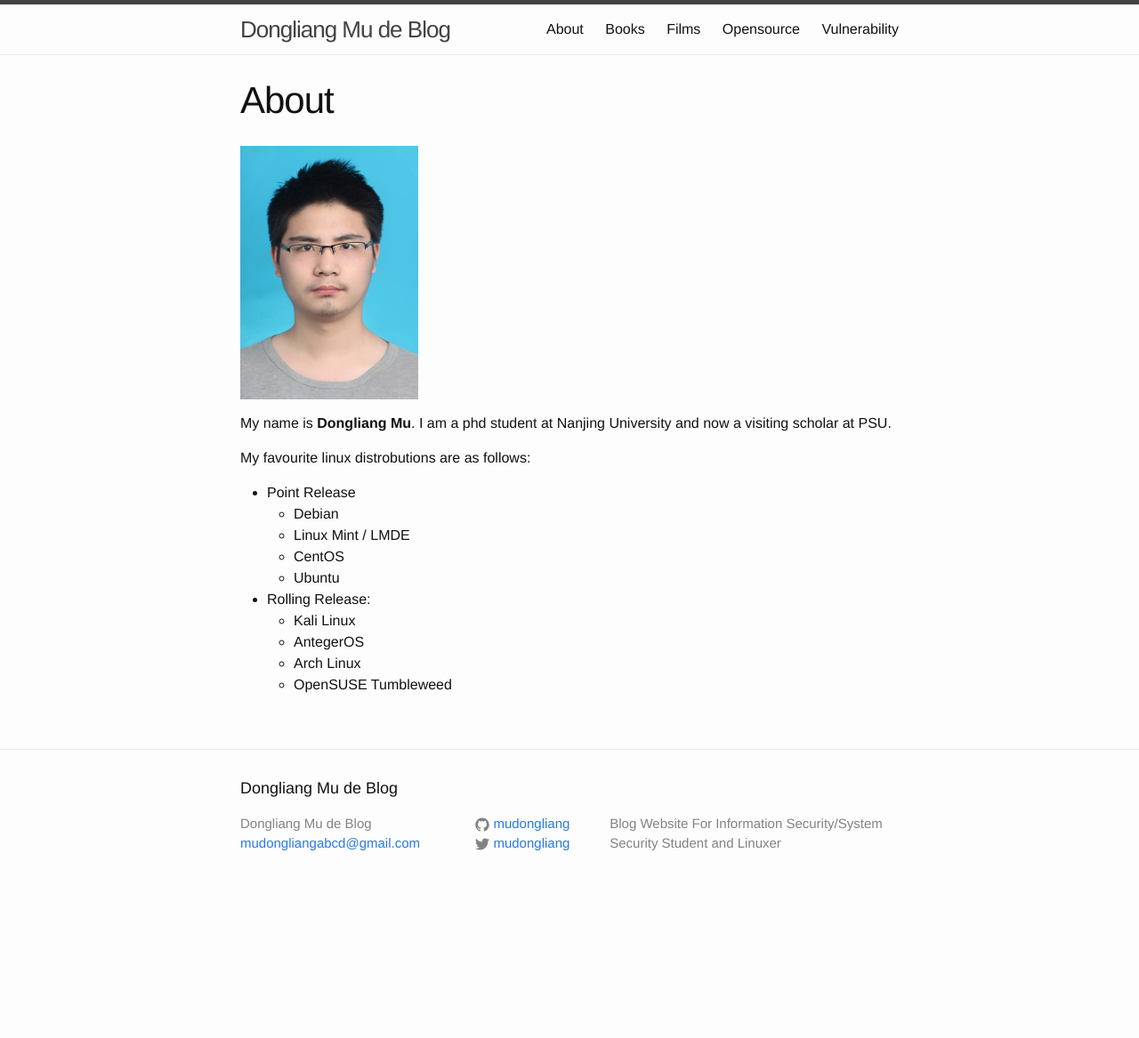
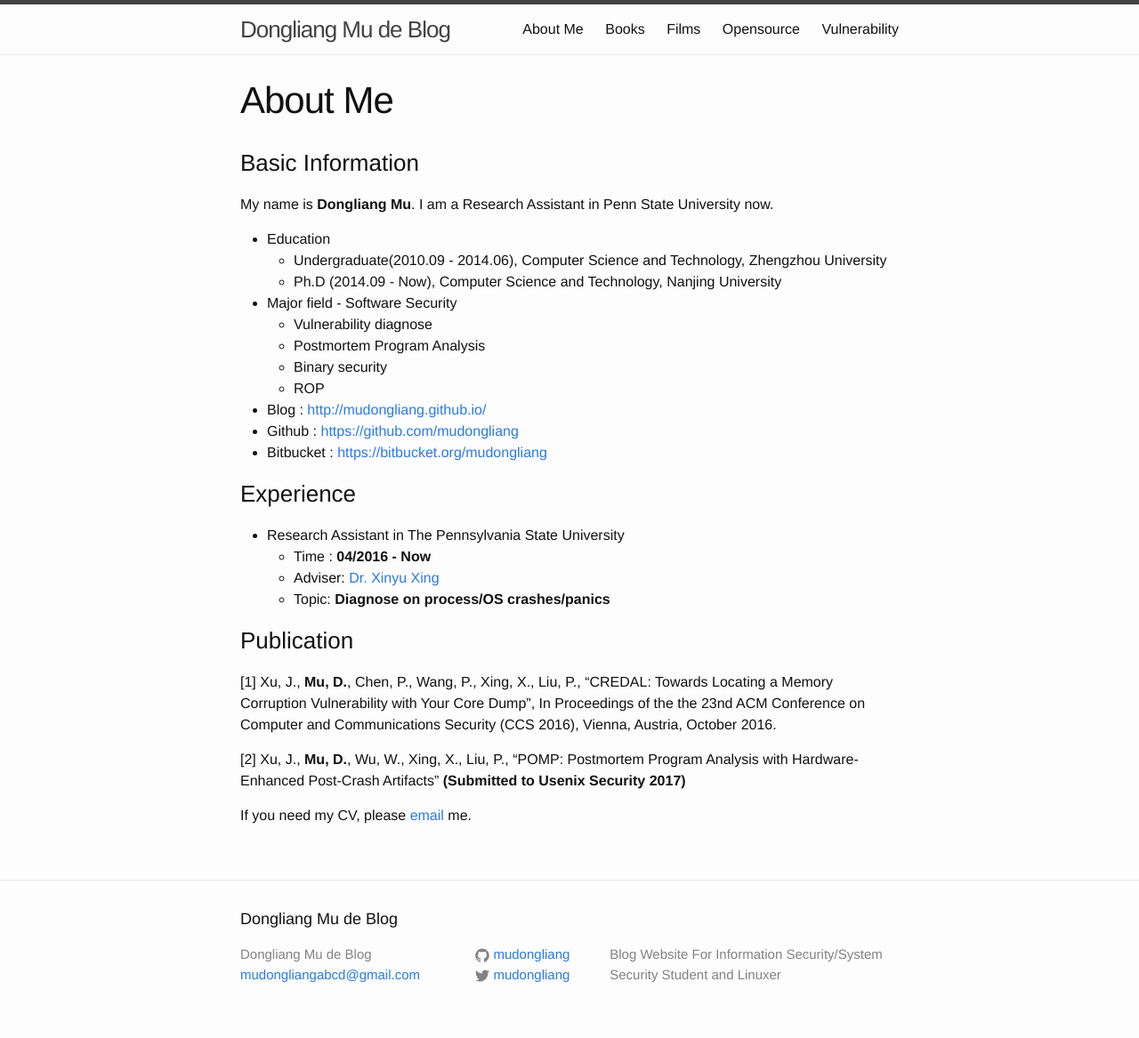
Before and after one commit to mudongliang/mudongliang.github.io, a Jekyll site: the page built from about/about.md, in a window 1280 px wide. Shown: the whole page at 89% size. Built offline with Jekyll 4.4.1, drawn with Linux system fonts in a browser that asks for light colours; before the commit the page ends 1020 px from its top, so only the background shows below that.

Commit message:
modify my basic information and add parts of my cv into About Me

```diff
--- a/about/about.md
+++ b/about/about.md
@@ -1,23 +1,36 @@
 ---
 layout: page
-title: About
+title: About Me
 permalink: /about/
 ---
 
-<img src="{{site.url}}/images/Photo.jpg" alt="Photo" style="width: 200px;"/>
+### Basic Information
 
-My name is **Dongliang Mu**. I am a phd student at Nanjing University and now a visiting scholar at PSU.
+My name is **Dongliang Mu**. I am a Research Assistant in Penn State University now.
 
-My favourite linux distrobutions are as follows:
+- Education
+	- Undergraduate(2010.09 - 2014.06), Computer Science and Technology, Zhengzhou University
+	- Ph.D (2014.09 - Now), Computer Science and Technology, Nanjing University
+- Major field - Software Security
+	- Vulnerability diagnose
+	- Postmortem Program Analysis
+	- Binary security
+	- ROP
+- Blog 	    : [http://mudongliang.github.io/](http://mudongliang.github.io/)
+- Github    : [https://github.com/mudongliang](https://github.com/mudongliang)
+- Bitbucket : [https://bitbucket.org/mudongliang](https://bitbucket.org/mudongliang)
 
-- Point Release
-	- Debian
-	- Linux Mint / LMDE
-	- CentOS
-	- Ubuntu
+### Experience
 
-- Rolling Release:
-	- Kali Linux
-	- AntegerOS
-	- Arch Linux
-	- OpenSUSE Tumbleweed
+- Research Assistant in The Pennsylvania State University
+	- Time : **04/2016 - Now**
+	- Adviser: [Dr. Xinyu Xing](http://xinyuxing.org/)
+	- Topic: **Diagnose on process/OS crashes/panics**
+
+### Publication
+
+[1] Xu, J., **Mu, D.**, Chen, P., Wang, P., Xing, X., Liu, P., "CREDAL: Towards Locating a Memory Corruption Vulnerability with Your Core Dump", In Proceedings of the the 23nd ACM Conference on Computer and Communications Security (CCS 2016), Vienna, Austria, October 2016.
+
+[2] Xu, J., **Mu, D.**, Wu, W., Xing, X., Liu, P., "POMP: Postmortem Program Analysis with Hardware-Enhanced Post-Crash Artifacts" **(Submitted to Usenix Security 2017)**
+
+If you need my CV, please [email](mailto:mudongliangabcd@gmail.com) me.
```
Also changed, not shown: _posts/2017-03-22-my-favourite-linux-distribution.md (added, +22 -0 lines).
